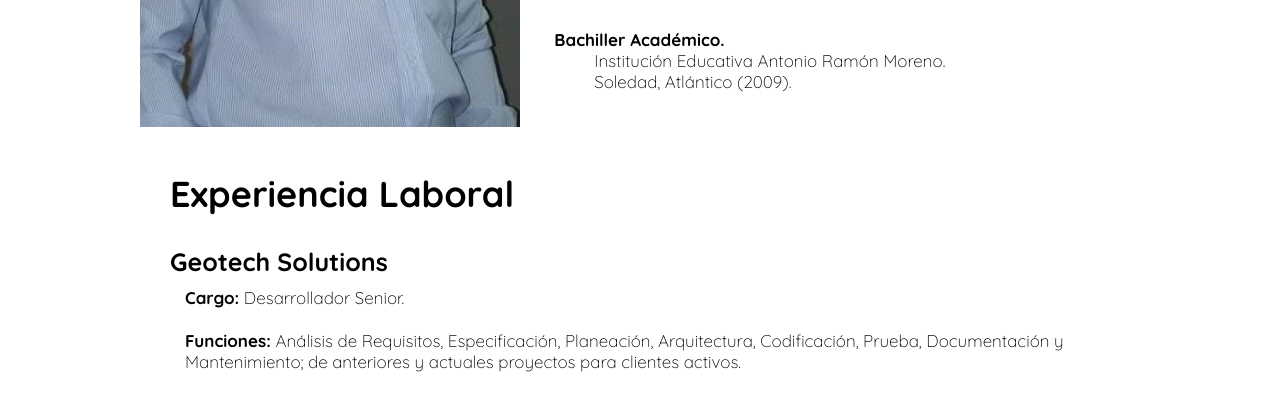
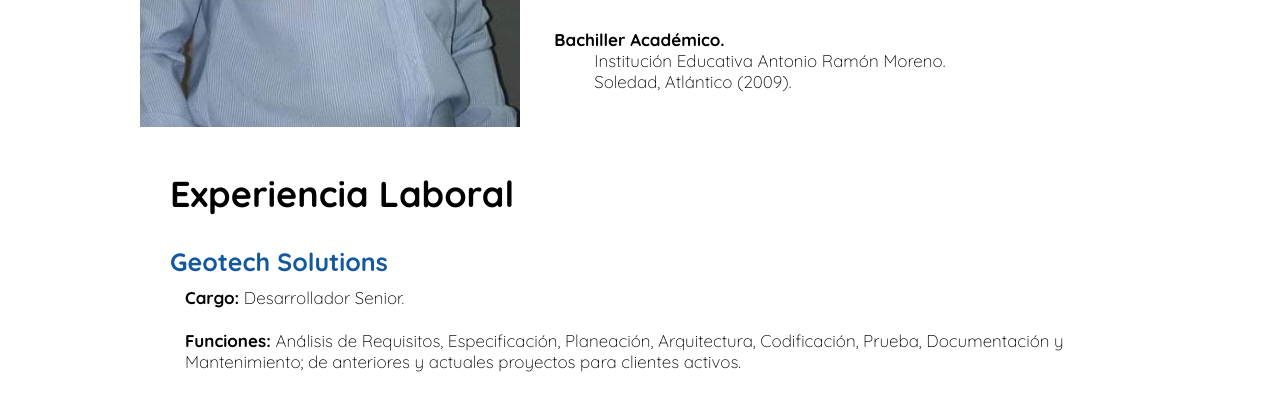
Before and after one commit to jannierfg/jannierfg.github.com, a plain HTML site: page cv/index.html in a window 1280 px wide. Shown: the part 555-952 px from the top of the page. Drawn offline with Linux system fonts and the light colour scheme.

Commit message:
Update styles.css

```diff
--- a/cv/css/styles.css
+++ b/cv/css/styles.css
@@ -105,6 +105,7 @@ header p {
     font-size: 25px;
     font-weight: 700;
     padding-left: 30px;
+    color: #14599f;
 }
 
 .section-experience ul li {
```
